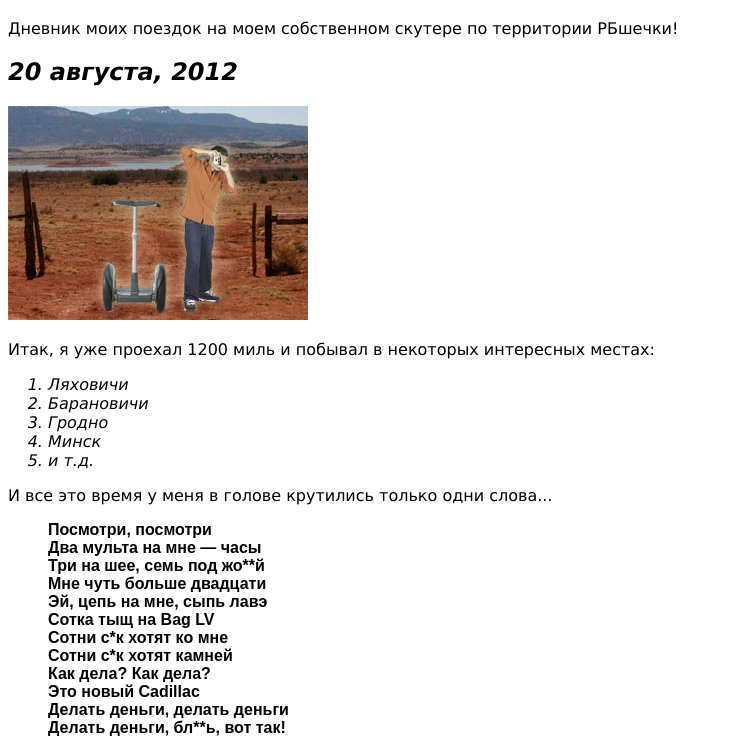
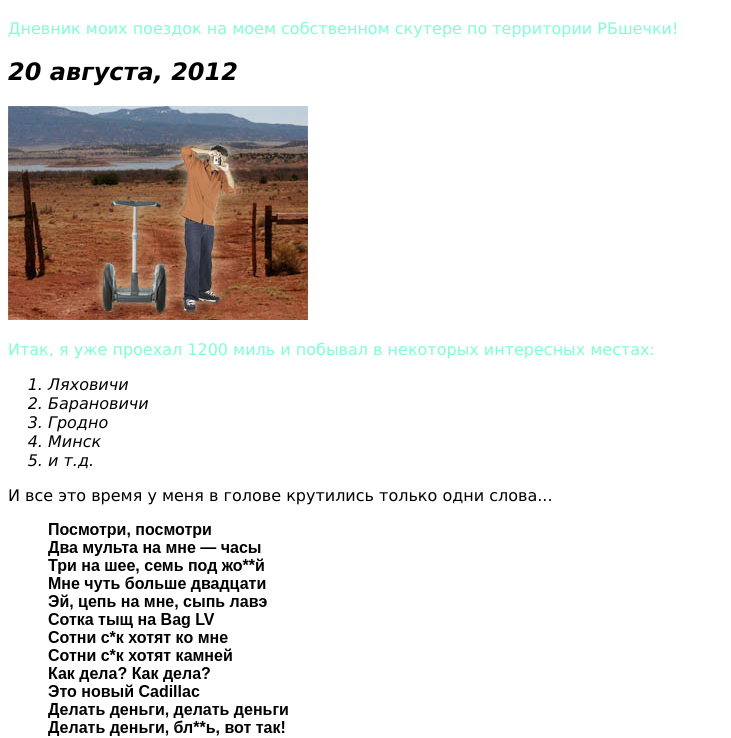
Before and after one commit to Mishkdim/JJ, a plain HTML site: page journal.html in a window 1280 px wide. Shown: the part 62-800 px from the top of the page, without its empty margins (0-731 px from the left). Drawn offline with Linux system fonts and the light colour scheme.

Commit message:
Update journal.css

```diff
--- a/journal.css
+++ b/journal.css
@@ -4,3 +4,6 @@ body {
 blockquote {
     font-family: fantasy;
 }
+p{
+    color: aquamarine;
+}
```
